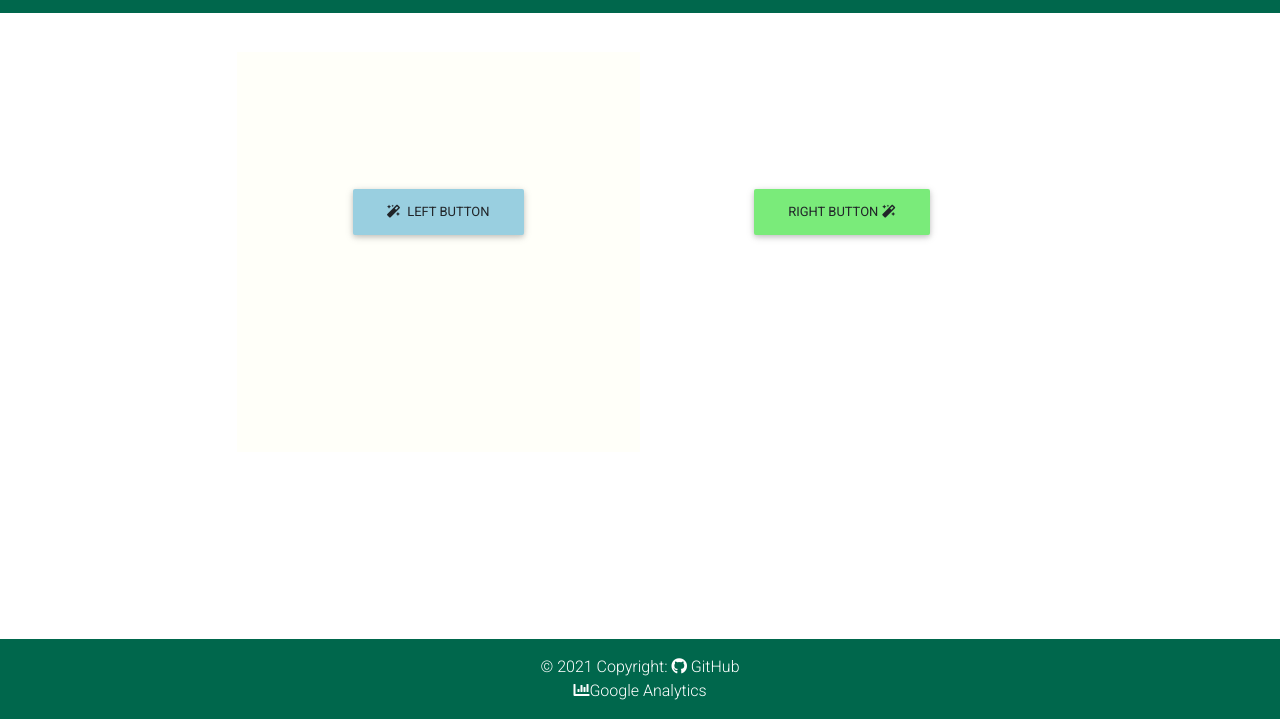
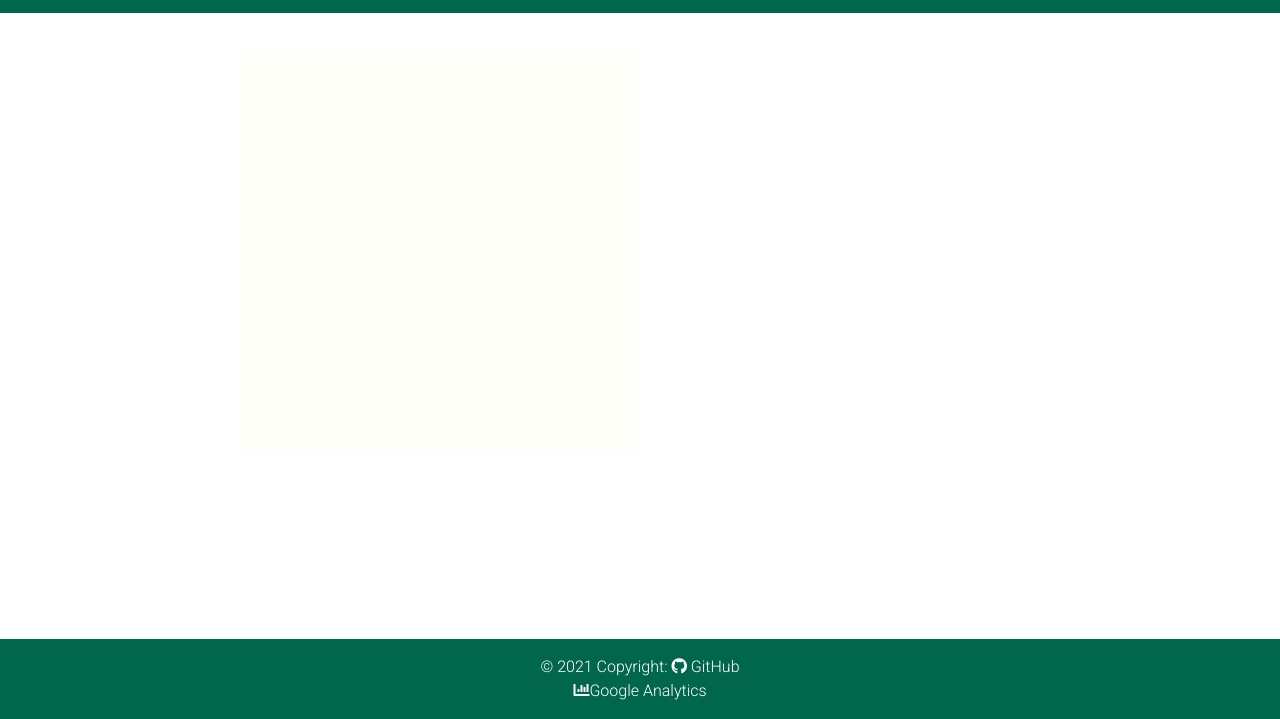
Before and after one commit to Krishna-Koyyalamudi/talk-2-treasure-6, a website with bundled scripts: page index.html in a window 1280 px wide. Shown: the part 81-800 px from the top of the page. Built offline with nearby package versions, Linux system fonts and the light colour scheme; files whose address does not match are found by name.

Commit message:
Update index.html

```diff
--- a/index.html
+++ b/index.html
@@ -47,23 +47,27 @@
     <div class="container">
 
         <div class="row " id="layout">
-            <div id="bgrone" class="col-md-6">
+            <div id="bgrone" class="col-md-6"  onclick="colorFunction1()">
 
-                <div id="button1">
-                    <button type="button" id="color1" class="btn" onclick="colorFunction1() "><i class="fas fa-magic mr-1"></i> Left Button </button><br><br> <span id="lbl"></span>
-                </div>
+                <!-- div id="button1">
+                    <button type="button" id="bgrone" class="col-md-6" onclick="colorFunction1() "><i class="fas fa-magic mr-1"></i> Left Button </button><br><br> <span id="lbl"></span>
+                </div>< -->
+                <span id="lbl"></span>
+            </div>
 
-            </div>
-            <!-- <div class="col-md-2">
+            <div id="bgrtwo" class="col-md-6" onclick="locationHandler()">
 
-            </div> -->
-
-            <div id="bgrtwo" class="col-md-6">
-
-                <div id="button2">
-                    <button type="button" id="color2" class="btn " onclick="colorFunction2()"> Right Button<i class="fas fa-magic ml-1"></i></button><br><br>
-                    <span id="lbl2"></span>
-                </div>
+                <!-- <div id="button2">
+                    <button type="button" id="color2" class="btn " onclick="locationHandler()"> Right Button<i class="fas fa-magic ml-1"></i></button><br><br> -->
+                    <br/>
+                    <br/>
+                    <div id="location"></div>
+                    <br/>
+                    <div id="device-lat"></div>
+                    <br/>
+                    <div id="device-long"></div>
+                    <!-- <span id="lbl2"></span> -->
+                <!-- </div> -->
 
 
             </div>
```
